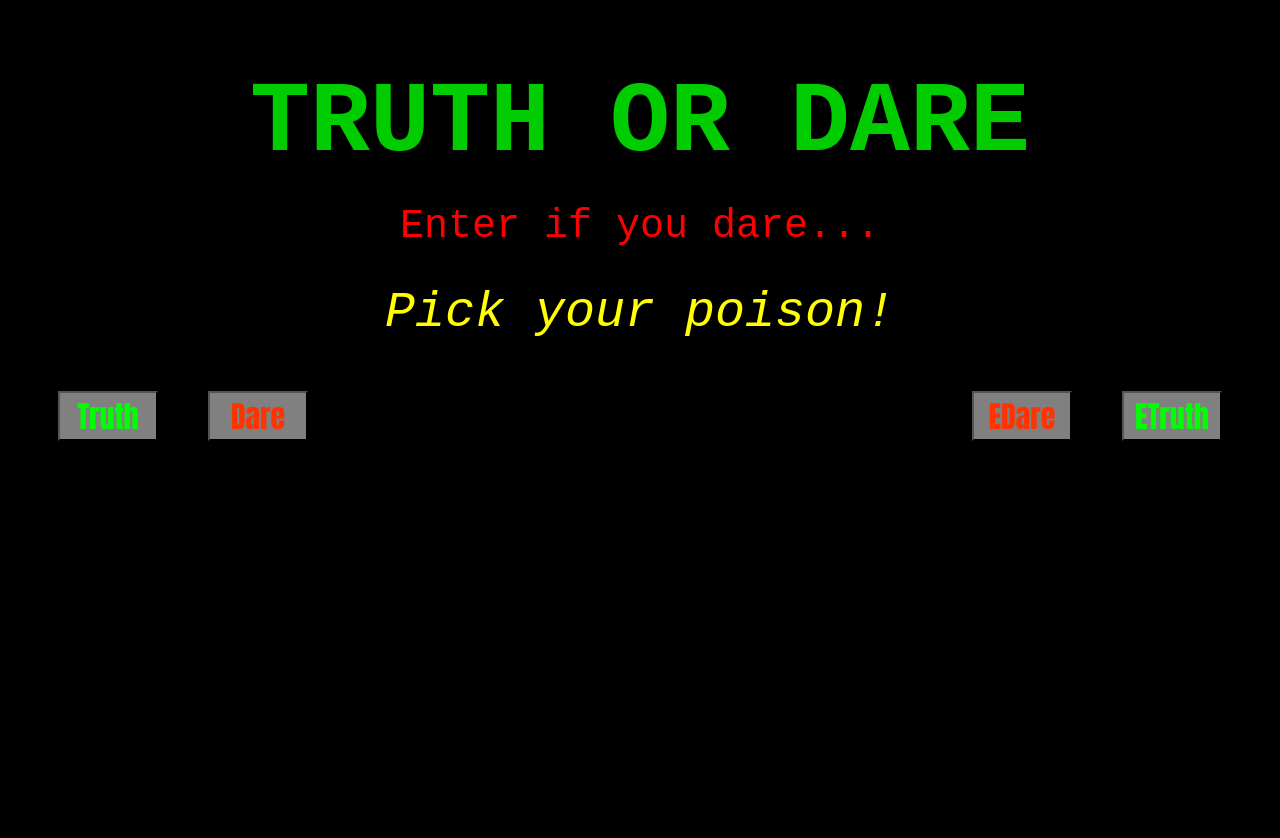
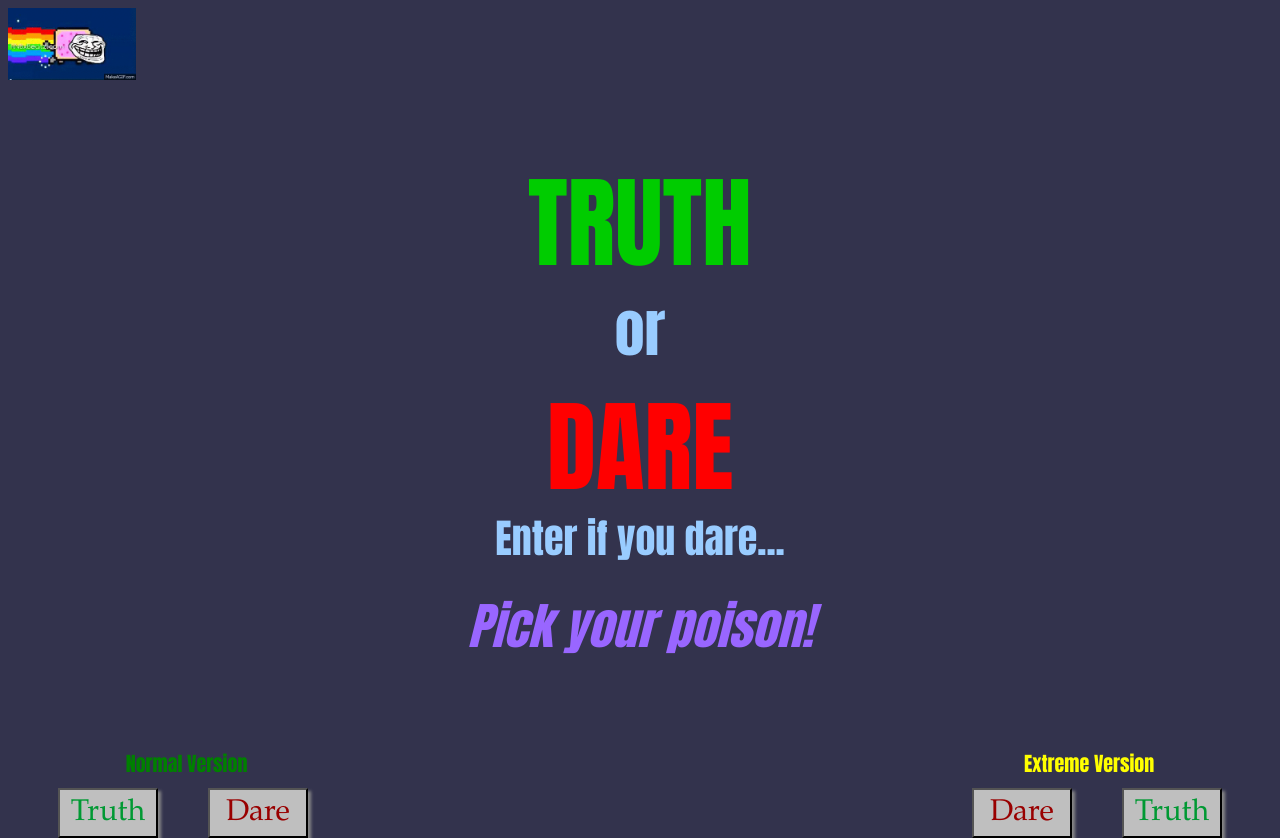
Before and after one commit to jderodz/jderodz.github.io, a plain HTML site: page index.html in a window 1280 px wide. Before the commit the page ends 800 px from the top, so only its background shows below. Drawn offline with Linux system fonts and the light colour scheme.

Commit message:
Edited style

```diff
--- a/index.html
+++ b/index.html
@@ -1,58 +1,63 @@
 <!DOCTYPE html>
 <html>
 <head>
+	<link rel="icon" type="image/png" href="http://a2.mzstatic.com/us/r30/Purple6/v4/6e/3f/4e/6e3f4e50-d47a-a295-673a-816826003f15/icon175x175.png" />
 </head>
 <style>
 body {
-	background-color: #000000;
-	font-family:"Courier New",Courier, monospace;
+	background-color: #33334d;
+	font-family:Impact, Charcoal, sans-serif;
   color: #00cc00;
   text-align: center;
   font-size: 50px;
 }
-p {
-  color: #ff0000;
+p.enter{
+  color: #99ccff;
   font-size: 40px;
+	font-style:bold;
 }
 button.buttonleft{
-  color:#00ff00;
+  color:#009933;
   height:50px;
   width:100px;
   font-size:30px;
-  background-color:gray;
-  font-family:Impact, Charcoal, sans-serif;
+  background-color:#bfbfbf;
+	box-shadow: 3px 3px 3px #888888;
+  font-family:"Palatino Linotype", "Book Antiqua", Palatino, serif;
   float:left;
   margin-left: 50px;
 }
 
 button.buttonright{
-  color:#00ff00;
+  color:#009933;
   height:50px;
   width:100px;
   font-size:30px;
-  background-color:gray;
-  font-family:Impact, Charcoal, sans-serif;
+  background-color:#bfbfbf;
+	box-shadow: 3px 3px 3px #888888;
+  font-family:"Palatino Linotype", "Book Antiqua", Palatino, serif;
   float:right;
   margin-right: 50px;
 }
 </style>
-  <h1 style= "height:70px">TRUTH OR DARE</h1>
-  <p style="margin:0;height:30px"> Enter if you dare... </p>
+	<img src="trollface.gif" style="display:block;top:0;right:0;width:128px;">
+  <h1 style= "height:70px">TRUTH </h1>
+	<h1 style="height:20px;color:#99ccff;font-size:60px;">or</h1>
+	<h1 style="height:70px;color:red">DARE</h1>
+  <p class="enter" style="margin:0;height:30px"> Enter if you dare... </p>
 
   <body>
-    <p style= "font-size:50px;color:#ffff00;font-style:italic" id="text"> Pick your poison!</p>
-  <!-- <p id="random"></p> -->
+    <p style= "font-size:50px;color:#9966ff;font-style:italic" id="text"> Pick your poison!</p>
+		<h2 style="height:20px;color:green;font-size:20px;display:inline-block;"> Normal Version </h2>
+		<h2 style="height:20px;color:yellow;margin-left:765px;font-size:20px;display:inline-block;"> Extreme Version </h2>
 
-  <!-- <p id="random2"></p> -->
-  <!-- <p id="random3"></p> -->
 
-  <!-- <p id="random4"></p> -->
   <div class="buttonleft">
     <button class= "buttonleft" type="button"
     onclick="normalTruth()">
     Truth</button>
 
-    <button class="buttonleft" type="button" style="color:#ff3300"
+    <button class="buttonleft" type="button" style="color:#990000"
   onclick="normalDare()">
   Dare</button>
   </div>
@@ -60,11 +65,11 @@ button.buttonright{
   <div class= "buttonright">
     <button class="buttonright" type="button"
   onclick="extremeTruth()">
-  ETruth</button>
+  Truth</button>
 
-  <button class="buttonright" type="button" style="color:#ff3300"
+  <button class="buttonright" type="button" style="color:#990000"
   onclick="extremeDare()">
-  EDare</button>
+  Dare</button>
   </div>
 
   <script src="main.js">
--- a/main.js
+++ b/main.js
@@ -84,7 +84,6 @@ var extremeTruth= function() {
     "Choose three people that you would have intercourse with in this group.",
     "Would you rather have sex with the person to the right or left of you?",
     "What's the dirtiest fantasy you've had and with who?"
-    ""
   ];
 var text = document.getElementById("text");
 var question = extremeTruths[parseInt(Math.random() * extremeTruths.length)];
```
Also changed, not shown: bxsci.png (added), bxsciback.jpg (added), bxscilogo.jpg (added), trollface.gif (added), 1 other file.
